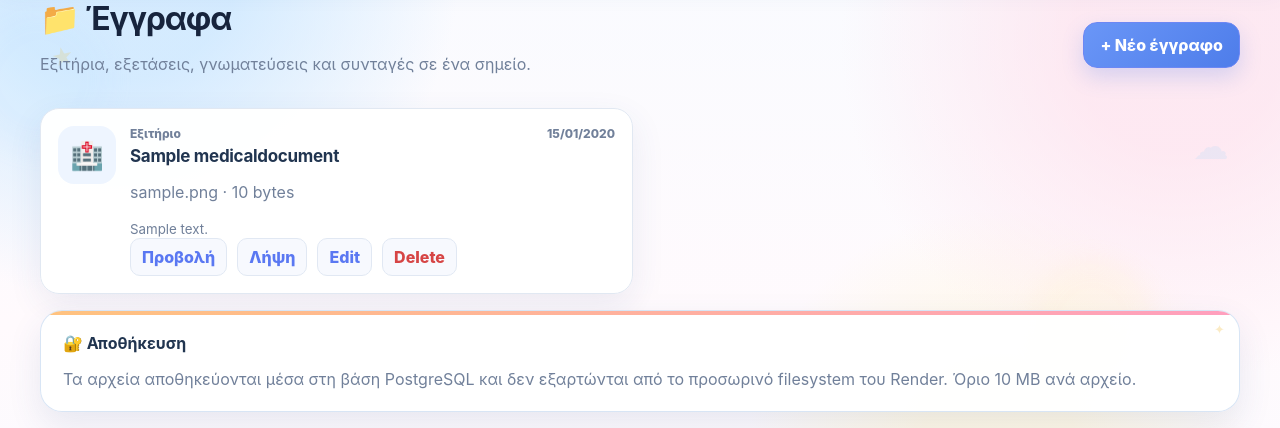
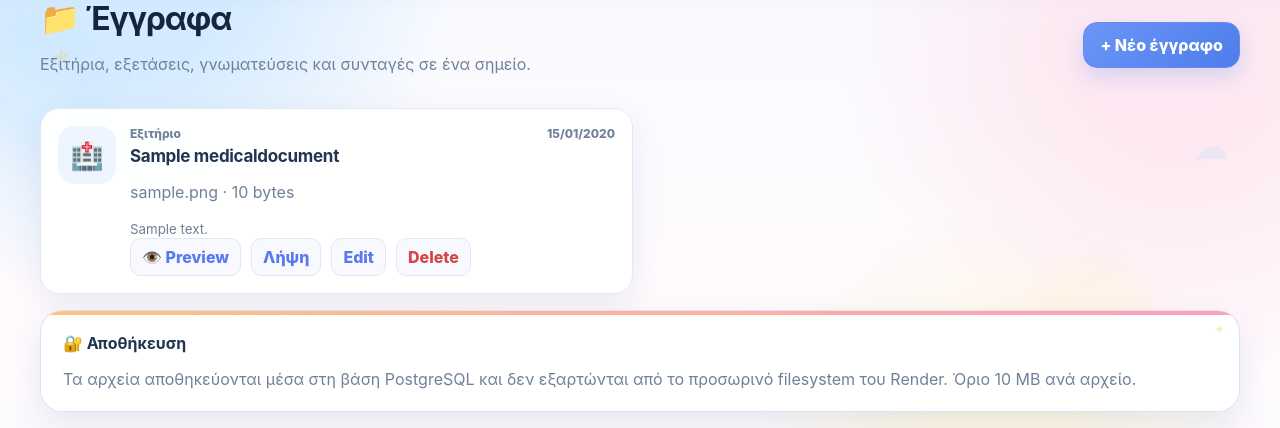
Before and after one commit to MichalisMichael26/giorgos-health, a Django app: page /documents/ in a window 1280 px wide. Shown: the part 100-528 px from the top of the page. Run offline with Django 5.2, Linux system fonts and the light colour scheme; a user stored in the database is signed in; tables that the repository leaves empty hold one stand-in row (values such as "Sample post"); parts of the project's set-up code (start-up, migrations or seed data) failed here and were passed over; some libraries are stand-ins or nearby versions.

Commit message:
Open documents in dedicated preview page

```diff
--- a/templates/documents/list.html
+++ b/templates/documents/list.html
@@ -18,7 +18,7 @@
         <p>{{ item.original_filename }} · {{ item.file_size|filesizeformat }}</p>
         {% if item.notes %}<small>{{ item.notes }}</small>{% endif %}
         <div class="row-actions">
-            <a class="mini-action" href="{% url 'document_view' item.pk %}">Προβολή</a>
+            <a class="mini-action" href="{% url 'document_preview' item.pk %}">👁️ Preview</a>
             <a class="mini-action" href="{% url 'document_download' item.pk %}">Λήψη</a>
             <a class="mini-action" href="{% url 'document_edit' item.pk %}">Edit</a>
             <a class="mini-action danger-link" href="{% url 'document_delete' item.pk %}">Delete</a>
```
